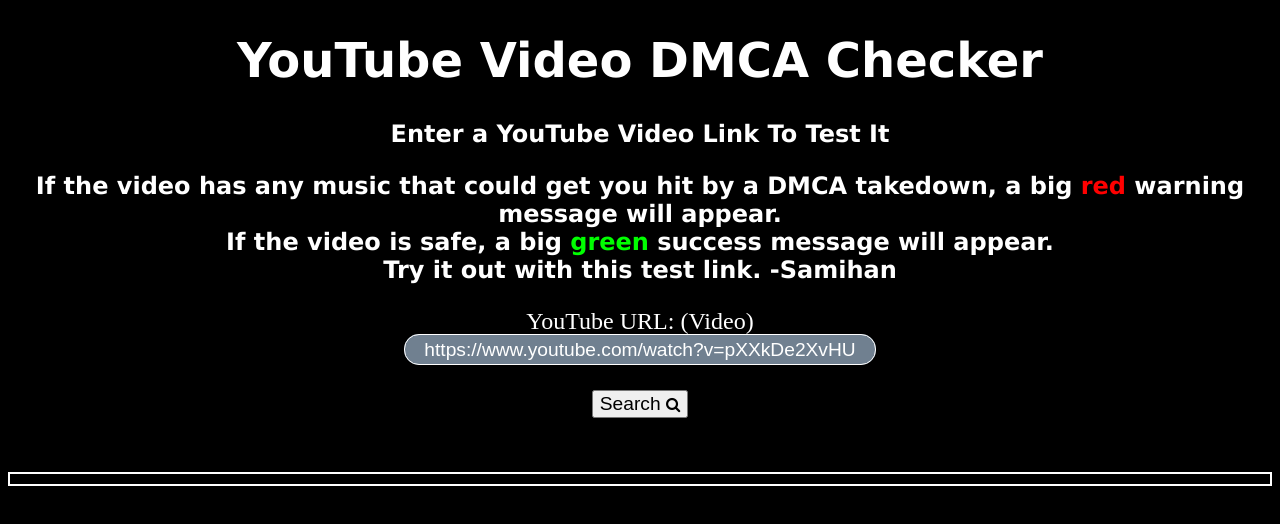
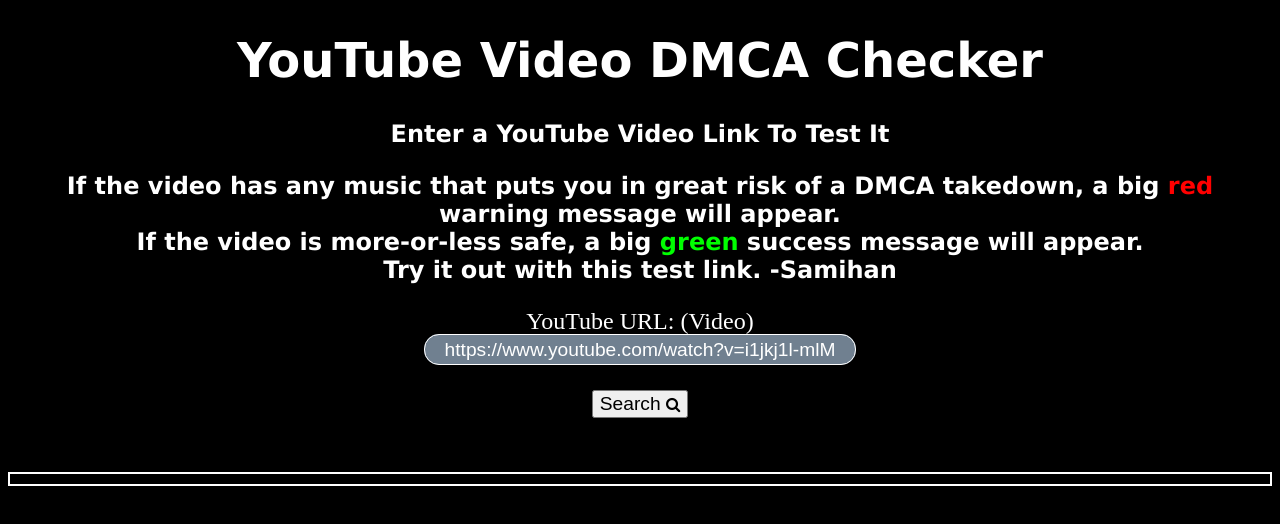
Before and after one commit to samihan-m/youtube-video-dmca-checker-website, a website: page pages/home.html in a window 1280 px wide. Drawn offline with nearby package versions, Linux system fonts and the light colour scheme; files whose address does not match are found by name.

Commit message:
Changed default video link and refined word choice
Switched to a different default video. (Still evangelion lol)

Made word choice in instructions more specific. (More accurate, too)

```diff
--- a/pages/home.html
+++ b/pages/home.html
@@ -89,9 +89,9 @@
         <h1>YouTube Video DMCA Checker</h1>
         <h2>Enter a YouTube Video Link To Test It</h2>
         <h3 id="tutorial">
-            If the video has any music that could get you hit by a DMCA takedown, a big <span class="error">red</span> warning message will appear.
+            If the video has any music that puts you in great risk of a DMCA takedown, a big <span class="error">red</span> warning message will appear.
             <br>
-            If the video is safe, a big <span class="success">green</span> success message will appear.
+            If the video is more-or-less safe, a big <span class="success">green</span> success message will appear.
             <br>
             Try it out with this test link.
             -Samihan
@@ -100,7 +100,7 @@
     <div id="search-menu" class="text-center">
         <label>YouTube URL: (Video)</label>
         <div id="search-bar" class="text-center">
-            <span id="youtubeURL" class="input" role="textbox" contenteditable="true">https://www.youtube.com/watch?v=pXXkDe2XvHU</span>
+            <span id="youtubeURL" class="input" role="textbox" contenteditable="true">https://www.youtube.com/watch?v=i1jkj1l-mlM</span>
             <br>
             <br>
             <button id="search">Search  <i class="fa fa-search"></i></button>
```
